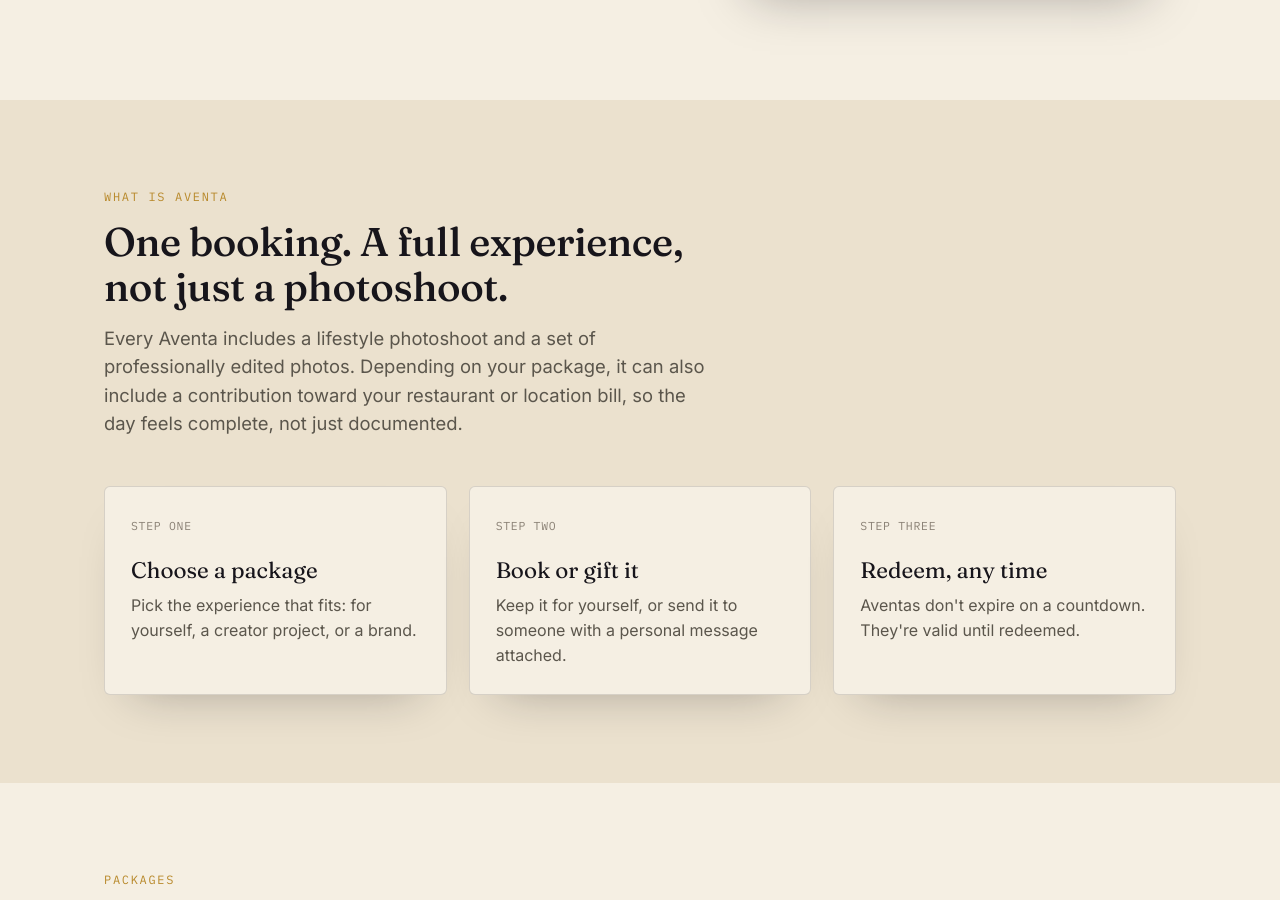
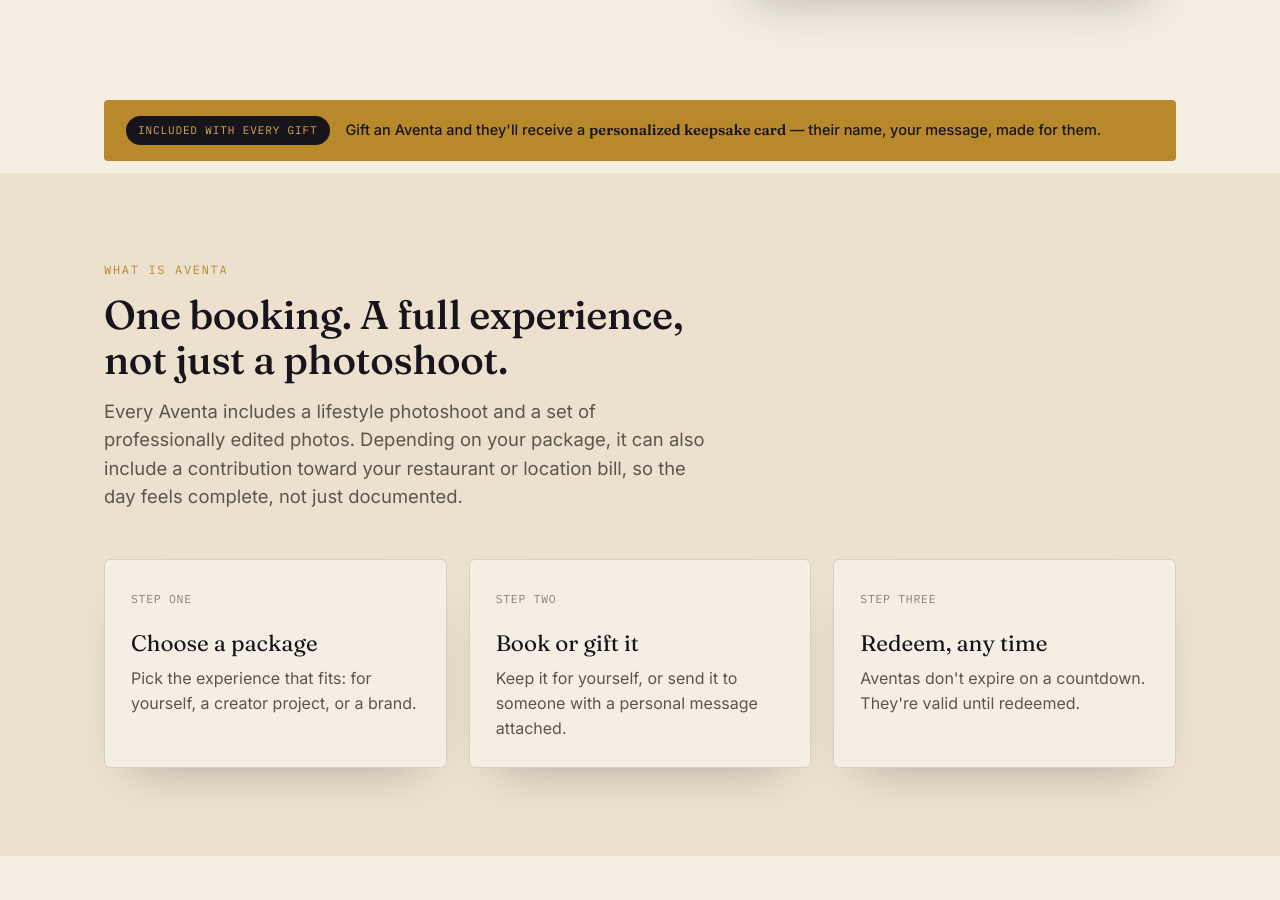
Before and after one commit to Scrappychad/Aventa, a website: page index.html in a window 1280 px wide. Shown: the part 852-1752 px from the top of the page. Drawn offline with Linux system fonts and the light colour scheme; no server answers.

Commit message:
merch addition

```diff
--- a/css/style.css
+++ b/css/style.css
@@ -361,6 +361,20 @@
 .pkg-radio .r-name{ font-family:var(--display); font-size:1.05rem; }
 .pkg-radio .r-price{ font-family:var(--mono); font-size:14px; color:var(--gold); white-space:nowrap; }
 
+/* ============ MERCH TEASER BANNER ============ */
+.merch-teaser{
+  display:flex; align-items:center; gap:16px; flex-wrap:wrap;
+  background:var(--gold); color:var(--ink); border-radius:4px;
+  padding:16px 22px;
+}
+.merch-teaser .tag{
+  font-family:var(--mono); font-size:11px; letter-spacing:.08em; text-transform:uppercase;
+  background:var(--ink); color:var(--gold-bright); padding:6px 12px; border-radius:999px; flex:none;
+}
+.merch-teaser .text{ font-size:14.5px; font-weight:500; line-height:1.4; }
+.merch-teaser .text strong{ font-family:var(--display); font-weight:600; font-size:1.02em; }
+@media (max-width:560px){ .merch-teaser{ padding:14px 18px; } }
+
 .summary-row{ display:flex; justify-content:space-between; padding:12px 0; border-top:1px solid var(--line); font-size:14.5px; }
 .summary-row.total{ font-family:var(--mono); font-weight:500; color:var(--ink); font-size:16px; border-top:1px solid var(--ink); }
 .summary-row span:first-child{ color:var(--stone-dark); }
--- a/index.html
+++ b/index.html
@@ -60,6 +60,15 @@
           </div>
           <div class="pass-code">AVT-4F2C-1KX9</div>
         </div>
+      </div>
+    </div>
+  </section>
+
+  <section style="padding:0 0 12px;">
+    <div class="wrap">
+      <div class="merch-teaser reveal">
+        <span class="tag">Included with every gift</span>
+        <span class="text">Gift an Aventa and they'll receive a <strong>personalized keepsake card</strong> — their name, your message, made for them.</span>
       </div>
     </div>
   </section>
```
Also changed, not shown: book.html (+4 -0 lines).
